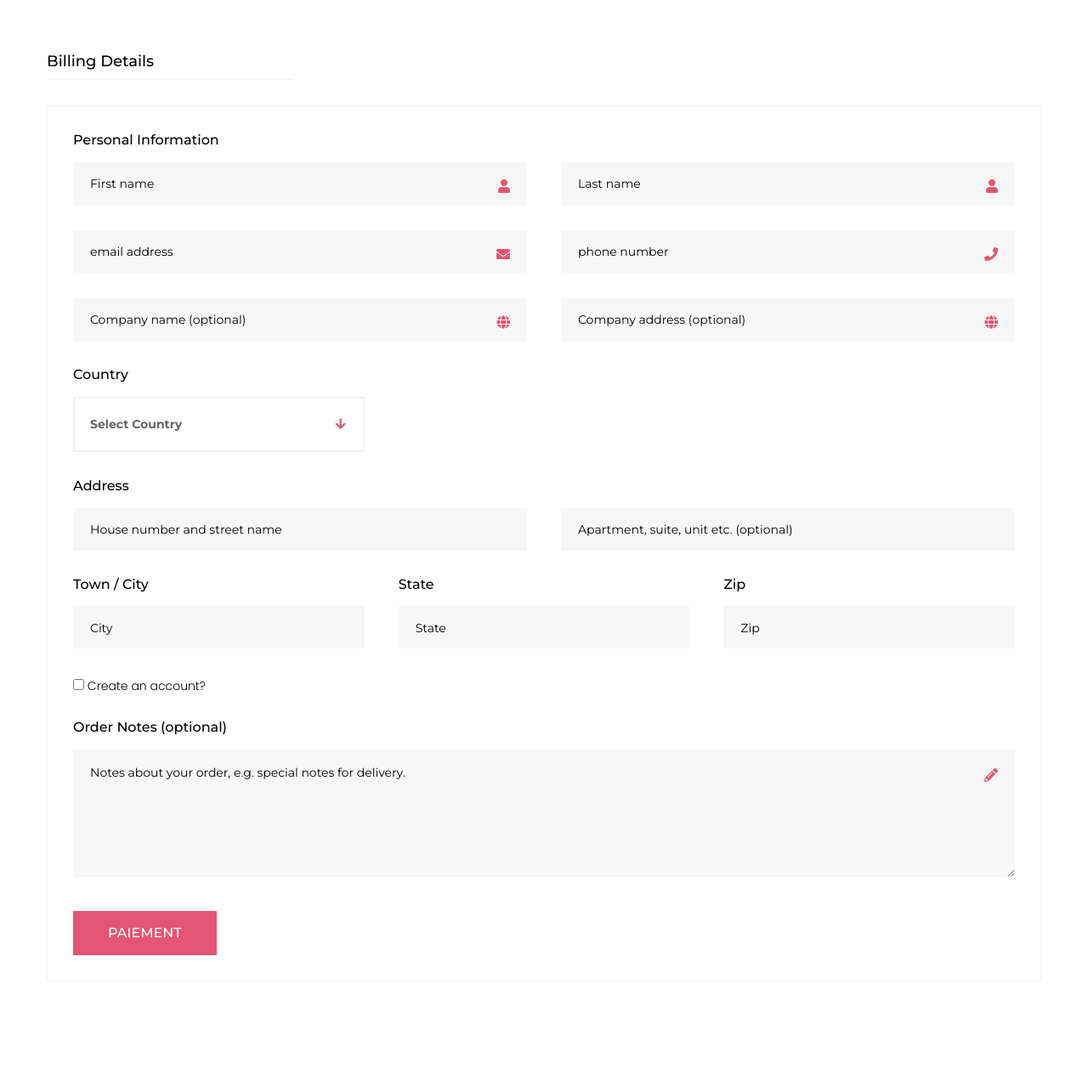
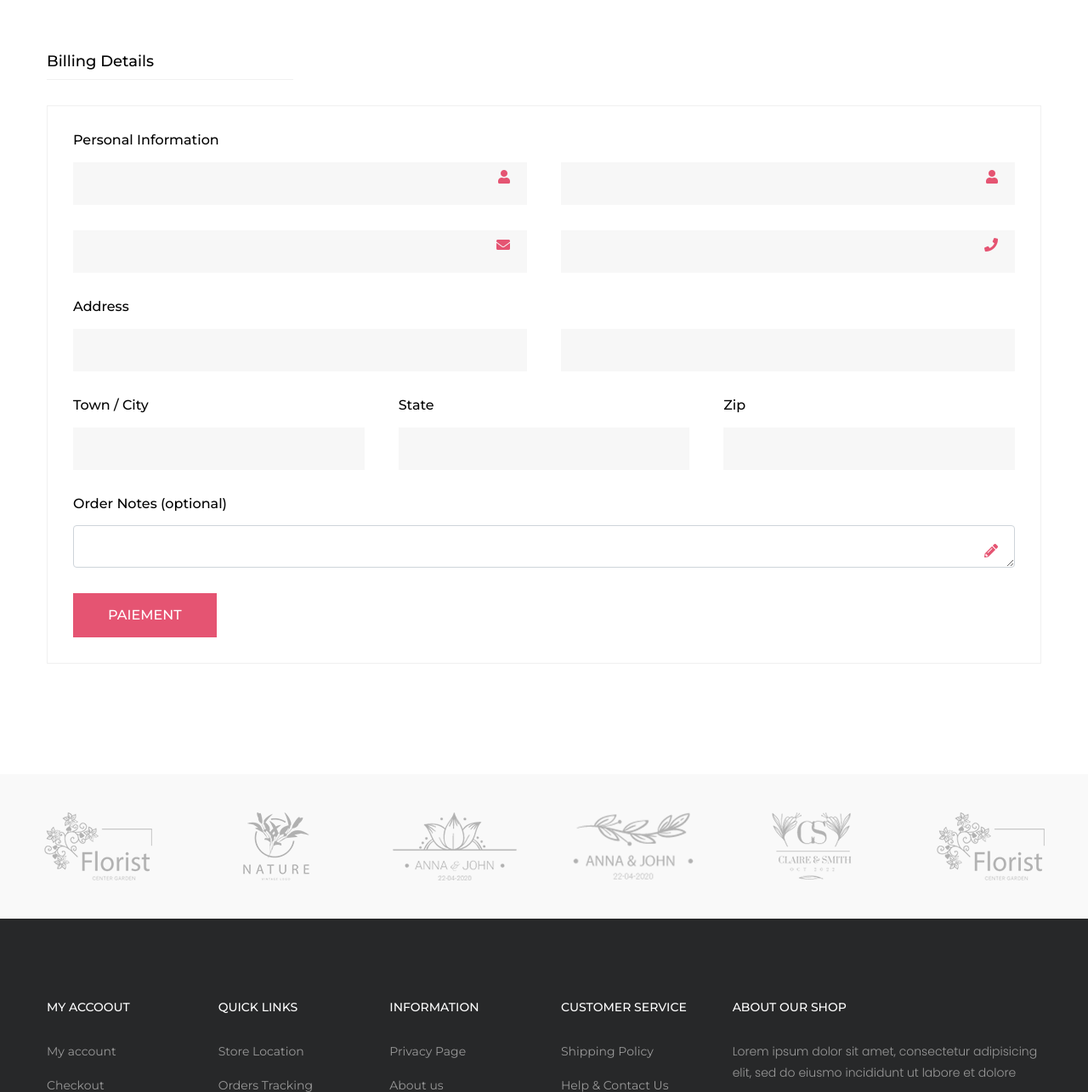
Before and after one commit to alex2022cci/fleur-2, a Symfony app: template templates/profile/chekout/index.html.twig in a window 1280 px wide. Shown: the part 242-1527 px from the top of the page at 85% size. Run offline with Twig, Linux system fonts and the light colour scheme; the template is opened without the code that fills it, so the values that code supplies are empty; form fields are guessed from the names that the template uses; style sheets or scripts are compiled from the project's sources; some libraries are stand-ins or nearby versions.

Commit message:
Correction Formulaire Order

```diff
--- a/templates/profile/chekout/index.html.twig
+++ b/templates/profile/chekout/index.html.twig
@@ -37,62 +37,37 @@
                                     <div class="row">
                                         <div class="col-md-6">
                                             <div class="input-item input-item-name ltn__custom-icon">
-                                                <input type="text" name="ltn__name" placeholder="First name">
+                                                {{ form_widget(Order.firstName) }}
                                             </div>
                                         </div>
                                         <div class="col-md-6">
                                             <div class="input-item input-item-name ltn__custom-icon">
-                                                <input type="text" name="ltn__lastname" placeholder="Last name">
+                                                {{ form_widget(Order.lastName) }}
                                             </div>
                                         </div>
                                         <div class="col-md-6">
                                             <div class="input-item input-item-email ltn__custom-icon">
-                                                <input type="email" name="ltn__email" placeholder="email address">
+                                                {{ form_widget(Order.mobile) }}
                                             </div>
                                         </div>
                                         <div class="col-md-6">
                                             <div class="input-item input-item-phone ltn__custom-icon">
-                                                <input type="text" name="ltn__phone" placeholder="phone number">
-                                            </div>
-                                        </div>
-                                        <div class="col-md-6">
-                                            <div class="input-item input-item-website ltn__custom-icon">
-                                                <input type="text" name="ltn__company" placeholder="Company name (optional)">
-                                            </div>
-                                        </div>
-                                        <div class="col-md-6">
-                                            <div class="input-item input-item-website ltn__custom-icon">
-                                                <input type="text" name="ltn__phone" placeholder="Company address (optional)">
+                                                {{ form_widget(Order.middleName) }}
                                             </div>
                                         </div>
                                     </div>
                                     <div class="row">
-                                        <div class="col-lg-4 col-md-6">
-                                            <h6>Country</h6>
-                                            <div class="input-item">
-                                                <select class="nice-select">
-                                                    <option>Select Country</option>
-                                                    <option>Australia</option>
-                                                    <option>Canada</option>
-                                                    <option>China</option>
-                                                    <option>Morocco</option>
-                                                    <option>Saudi Arabia</option>
-                                                    <option>United Kingdom (UK)</option>
-                                                    <option>United States (US)</option>
-                                                </select>
-                                            </div>
-                                        </div>
                                         <div class="col-lg-12 col-md-12">
                                             <h6>Address</h6>
                                             <div class="row">
                                                 <div class="col-md-6">
                                                     <div class="input-item">
-                                                        <input type="text" placeholder="House number and street name">
+                                                        {{ form_widget(Order.line1) }}
                                                     </div>
                                                 </div>
                                                 <div class="col-md-6">
                                                     <div class="input-item">
-                                                        <input type="text" placeholder="Apartment, suite, unit etc. (optional)">
+                                                        {{ form_widget(Order.line2) }}
                                                     </div>
                                                 </div>
                                             </div>
@@ -100,26 +75,25 @@
                                         <div class="col-lg-4 col-md-6">
                                             <h6>Town / City</h6>
                                             <div class="input-item">
-                                                <input type="text" placeholder="City">
+                                                {{ form_widget(Order.city) }}
                                             </div>
                                         </div>
                                         <div class="col-lg-4 col-md-6">
                                             <h6>State </h6>
                                             <div class="input-item">
-                                                <input type="text" placeholder="State">
+                                                {{ form_widget(Order.province) }}
                                             </div>
                                         </div>
                                         <div class="col-lg-4 col-md-6">
                                             <h6>Zip</h6>
                                             <div class="input-item">
-                                                <input type="text" placeholder="Zip">
+                                                {{ form_widget(Order.country) }}
                                             </div>
                                         </div>
                                     </div>
-                                    <p><label class="input-info-save mb-0"><input type="checkbox" name="agree"> Create an account?</label></p>
                                     <h6>Order Notes (optional)</h6>
                                     <div class="input-item input-item-textarea ltn__custom-icon">
-                                        <textarea name="ltn__message" placeholder="Notes about your order, e.g. special notes for delivery."></textarea>
+                                        {{ form_widget(Order.content) }}
                                     </div>
                                     <button class="btn theme-btn-1 btn-effect-1 text-uppercase" type="submit">Paiement</button>
                                     {{ form_end(Order) }}
```
